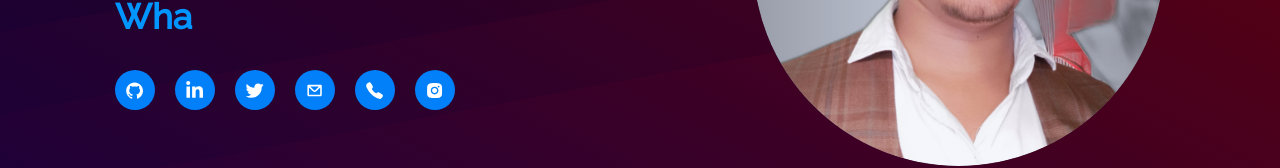
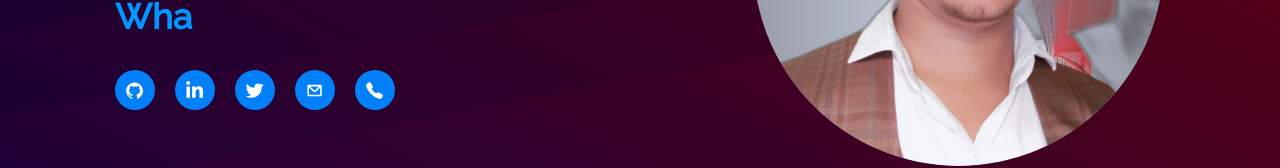
Before and after one commit to SaurabhSinghRbz/my-portfolio, a React (Create React App) app: page / in a window 1280 px wide. Shown: the part 420-588 px from the top of the page. Built offline with nearby package versions, Linux system fonts and the light colour scheme.

Commit message:
removing instagram from home page

```diff
--- a/src/components/Home/ContectLogo.jsx
+++ b/src/components/Home/ContectLogo.jsx
@@ -1,5 +1,5 @@
 import React from "react";
-import { AiFillGithub, AiFillInstagram } from "react-icons/ai";
+import { AiFillGithub } from "react-icons/ai";
 import { FaLinkedinIn } from "react-icons/fa";
 import { CgMail } from "react-icons/cg";
 import MyModal from "./Modal";
@@ -61,17 +61,6 @@ const ContectLogo = () => {
               <IoCall />
             </span>
           </li>
-          <li className="social-iconsTwo">
-            <a
-              href="https://www.instagram.com/saurabh.1602/"
-              target="_blank"
-              rel="noreferrer"
-              className="icon-colourTwo home-social-iconsTwo"
-            >
-              <AiFillInstagram />
-            </a>
-          </li>
-
         </ul>
       </span>
     </>
```
